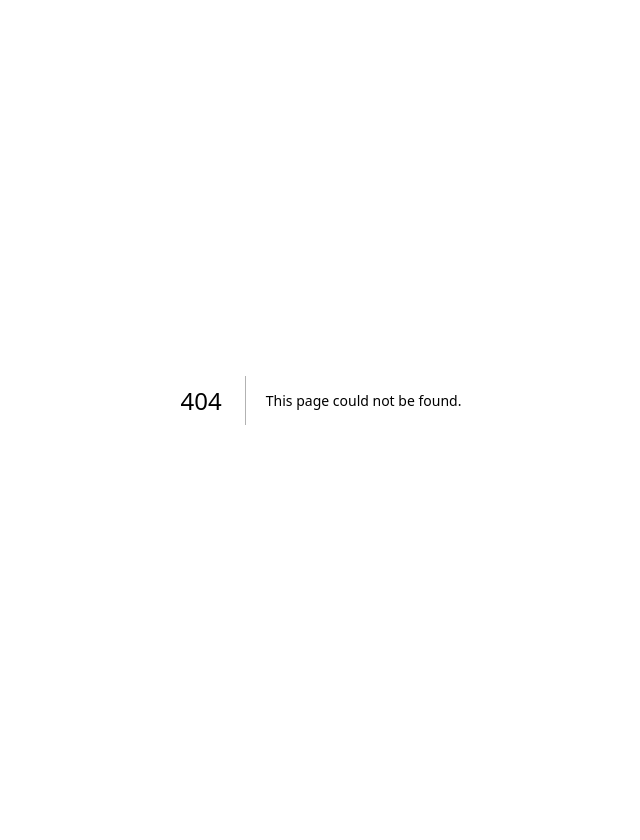
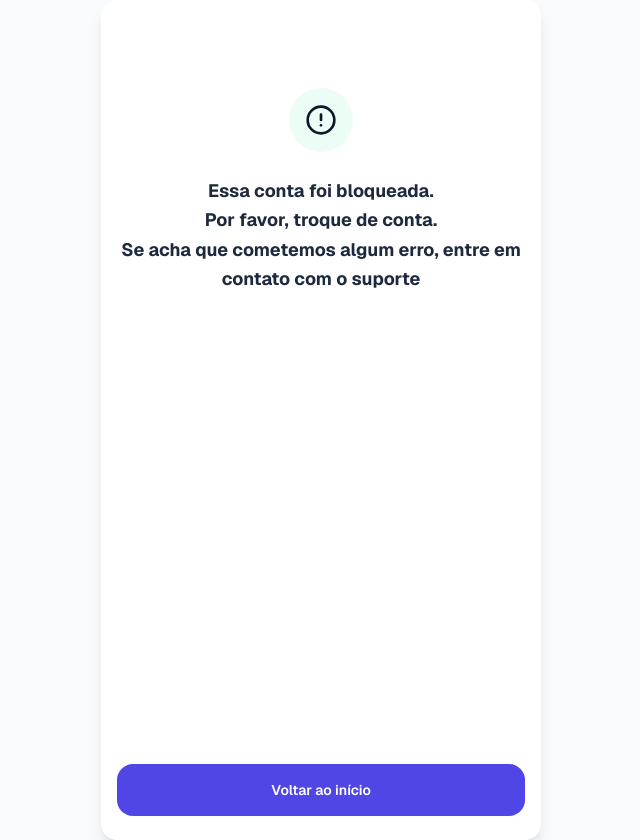
Before and after one commit to pauloisaque700/gc-projeto-pix, a Next.js app in the folder frontend/: page /conta/conta-bloqueada in a window 1280 px wide. Before the commit this address had no page. Shown: the whole page, without its empty margins (319-959 px from the left). Before the commit the page ends 800 px from the top, so only its background shows below. Built offline with nearby package versions, Linux system fonts and the light colour scheme.

Commit message:
feat: criação de tela de conta bloqueada

```diff
--- /dev/null
+++ b/frontend/src/app/conta/conta-bloqueada/page.tsx
@@ -0,0 +1,34 @@
+import Link from "next/link";
+import { AlertCircle } from "lucide-react";
+import Tela from "../../../components/Tela";
+
+export default function ContaBloqueadaPage() {
+  return (
+    <Tela>
+      <div className="flex flex-col flex-1 justify-between">
+        {/* Conteúdo central */}
+        <div className="flex flex-col items-center text-center gap-6 mt-16">
+          <div className="flex items-center justify-center w-16 h-16 rounded-full bg-emerald-50">
+            <AlertCircle className="w-8 h-8 text-slate-900 stroke-2" />
+          </div>
+
+          <p className="text-lg font-bold text-slate-800 leading-relaxed">
+            Essa conta foi bloqueada.
+            <br />
+            Por favor, troque de conta.
+            <br />
+            Se acha que cometemos algum erro, entre em contato com o suporte
+          </p>
+        </div>
+
+        {/* Ação */}
+        <Link
+          href="/"
+          className="w-full text-center rounded-2xl bg-[#4F46E5] hover:bg-[#4338CA] text-white text-sm font-semibold py-4 transition-colors"
+        >
+          Voltar ao início
+        </Link>
+      </div>
+    </Tela>
+  );
+}
```
